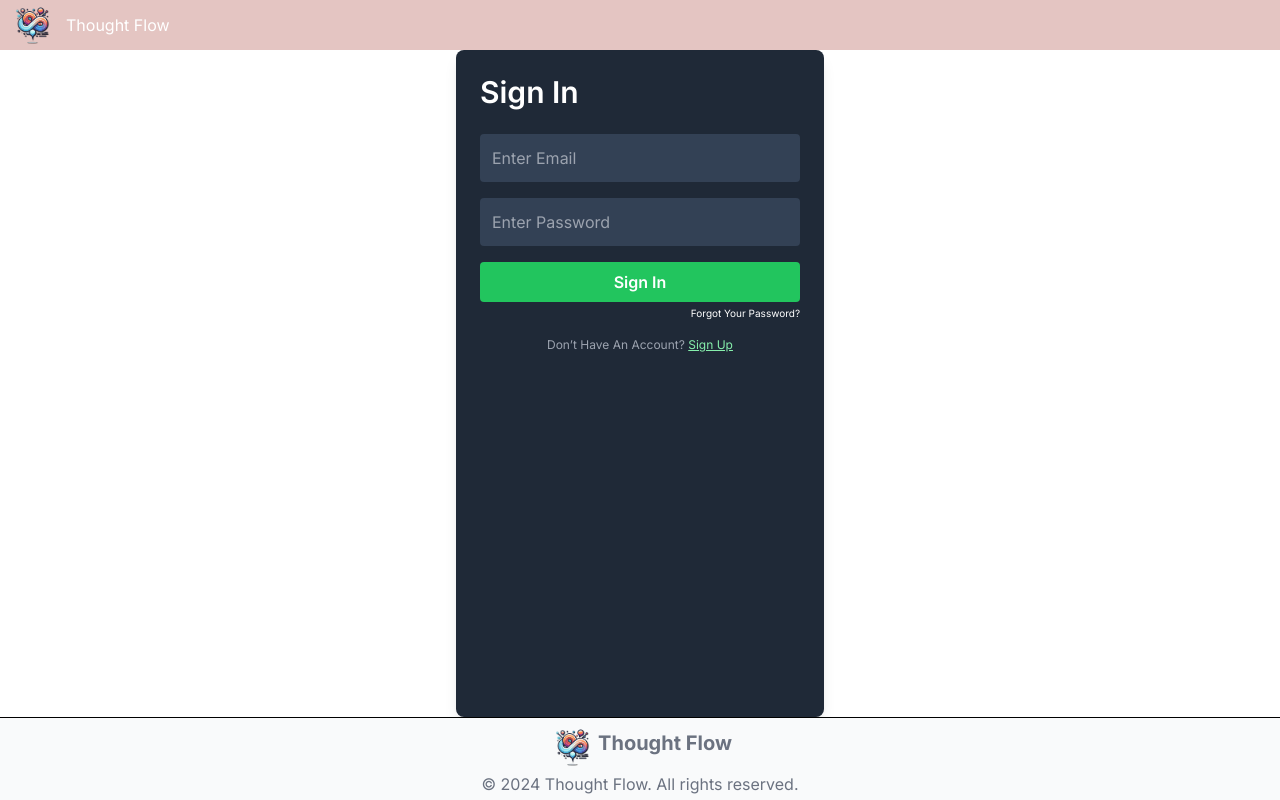
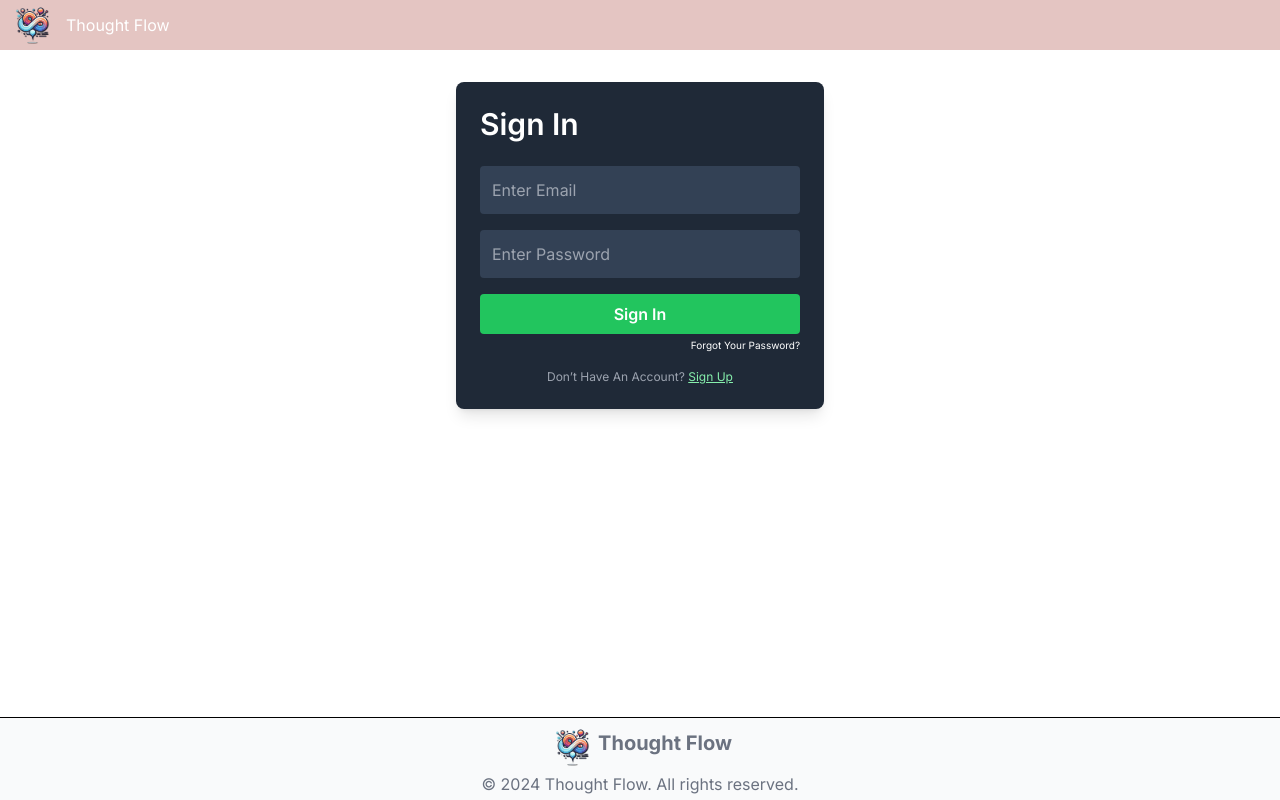
Before and after one commit to Hamza123Hussain/blog_ai_frontend, a Next.js app: page /Login in a window 1280 px wide. Built offline with nearby package versions, Linux system fonts and the light colour scheme.

Commit message:
making the registeration components come in the center

```diff
--- a/app/Login/page.tsx
+++ b/app/Login/page.tsx
@@ -3,9 +3,9 @@ import React from 'react'
 
 const Login = () => {
   return (
-    <>
+    <div className=" p-3 mt-5 mx-auto">
       <SignIn />
-    </>
+    </div>
   )
 }
 
--- a/app/Signup/page.tsx
+++ b/app/Signup/page.tsx
@@ -3,10 +3,10 @@ import React from 'react'
 
 const Register = () => {
   return (
-    <>
+    <div className=" mx-auto p-3 mt-5">
       {' '}
       <SignUp />
-    </>
+    </div>
   )
 }
 
```
